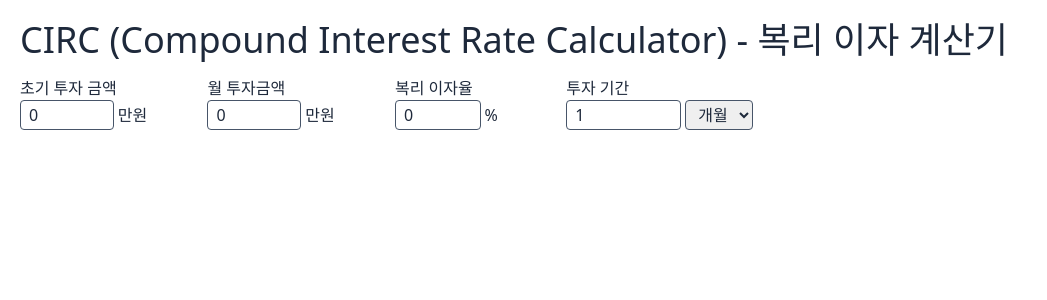
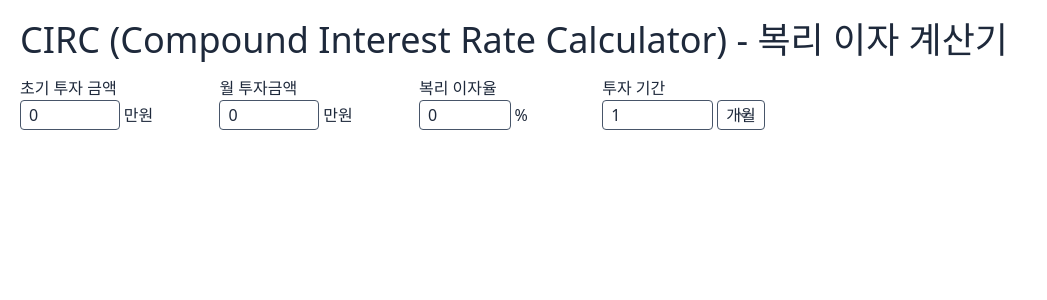
Before and after one commit to yongho0605/compound-interest-calculator, a Nuxt app: page / in a window 1280 px wide. Shown: the top 300 px of the page, without its empty margins (0-1047 px from the left). Built offline with nearby package versions, Linux system fonts and the light colour scheme.

Commit message:
Install tailwindcss/forms and apply

```diff
--- a/package.json
+++ b/package.json
@@ -15,6 +15,7 @@
   "devDependencies": {
     "@nuxtjs/eslint-config-typescript": "^12.1.0",
     "@nuxtjs/tailwindcss": "^6.12.0",
+    "@tailwindcss/forms": "^0.5.7",
     "eslint": "8.48",
     "eslint-config-prettier": "^9.1.0",
     "husky": "^9.0.11",
--- a/tailwind.config.js
+++ b/tailwind.config.js
@@ -2,7 +2,7 @@
 export default {
   content: [],
   theme: {
-    extend: {},
+    extend: {}
   },
-  plugins: [],
+  plugins: [require('@tailwindcss/forms')]
 }
```
Also changed, not shown: 1 other file (tests, documents, lock files or other folders).
